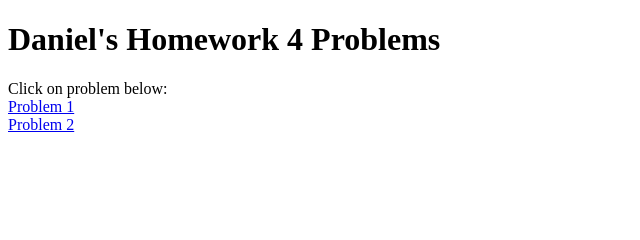
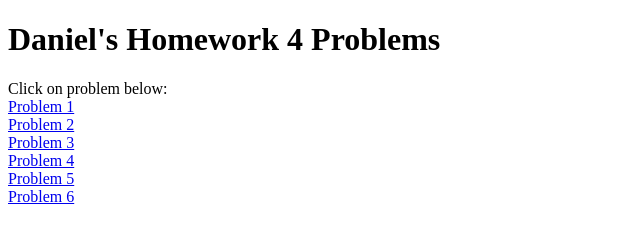
Before and after one commit to dodgers031/hw4, a plain HTML site: page index.html in a window 1280 px wide. Shown: the whole page, without its empty margins (0-640 px from the left). Drawn offline with Linux system fonts and the light colour scheme.

Commit message:
Version 1

```diff
--- a/index.html
+++ b/index.html
@@ -12,5 +12,9 @@
     Click on problem below: <br>
     <a href="html/ex1.html">Problem 1</a> <br>
     <a href="html/ex2.html">Problem 2</a> <br>
+    <a href="html/ex3.html">Problem 3</a> <br>
+    <a href="html/ex4.html">Problem 4</a> <br>
+    <a href="html/ex5.html">Problem 5</a> <br>
+    <a href="html/ex6.html">Problem 6</a> <br>
 </body>
 </html>
```
